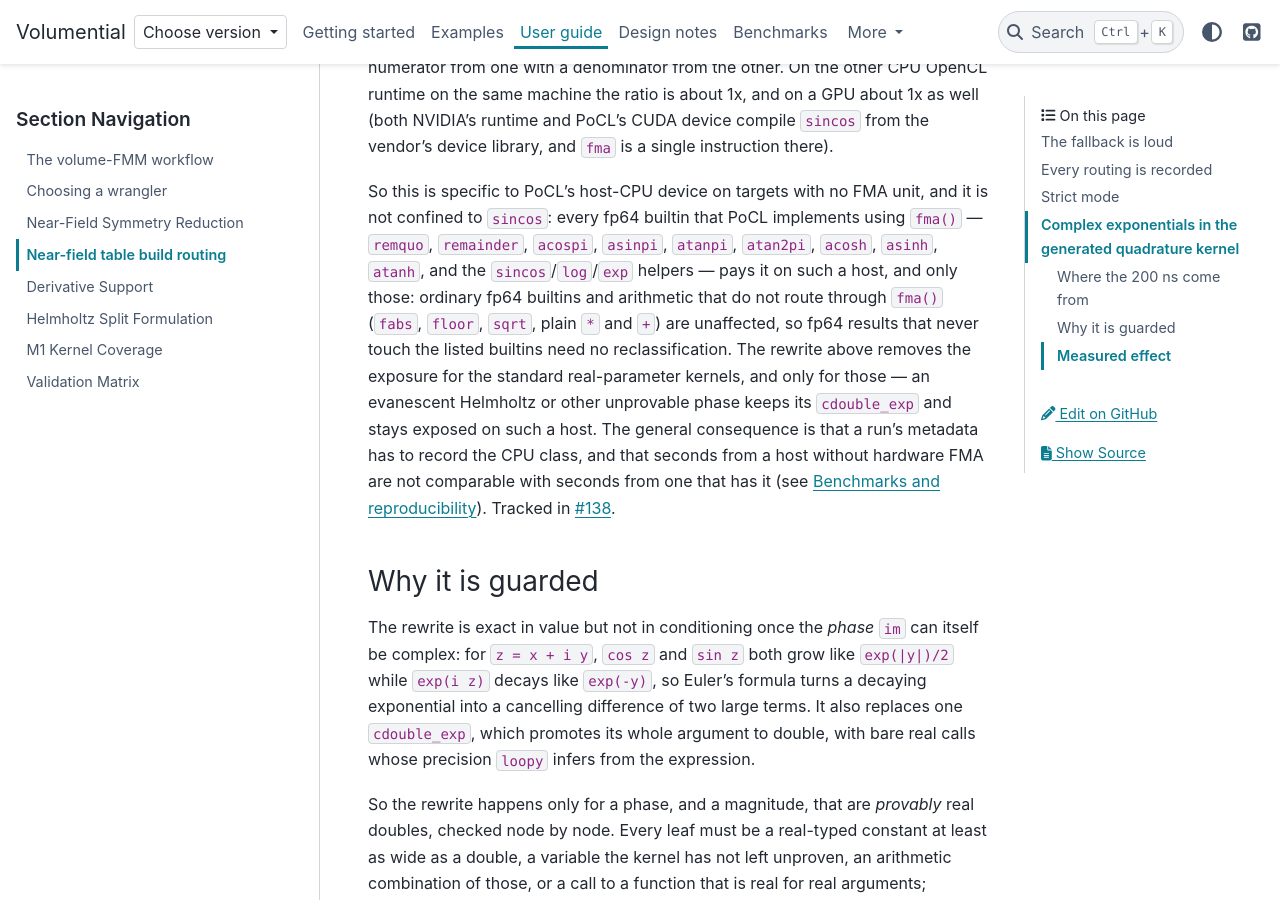
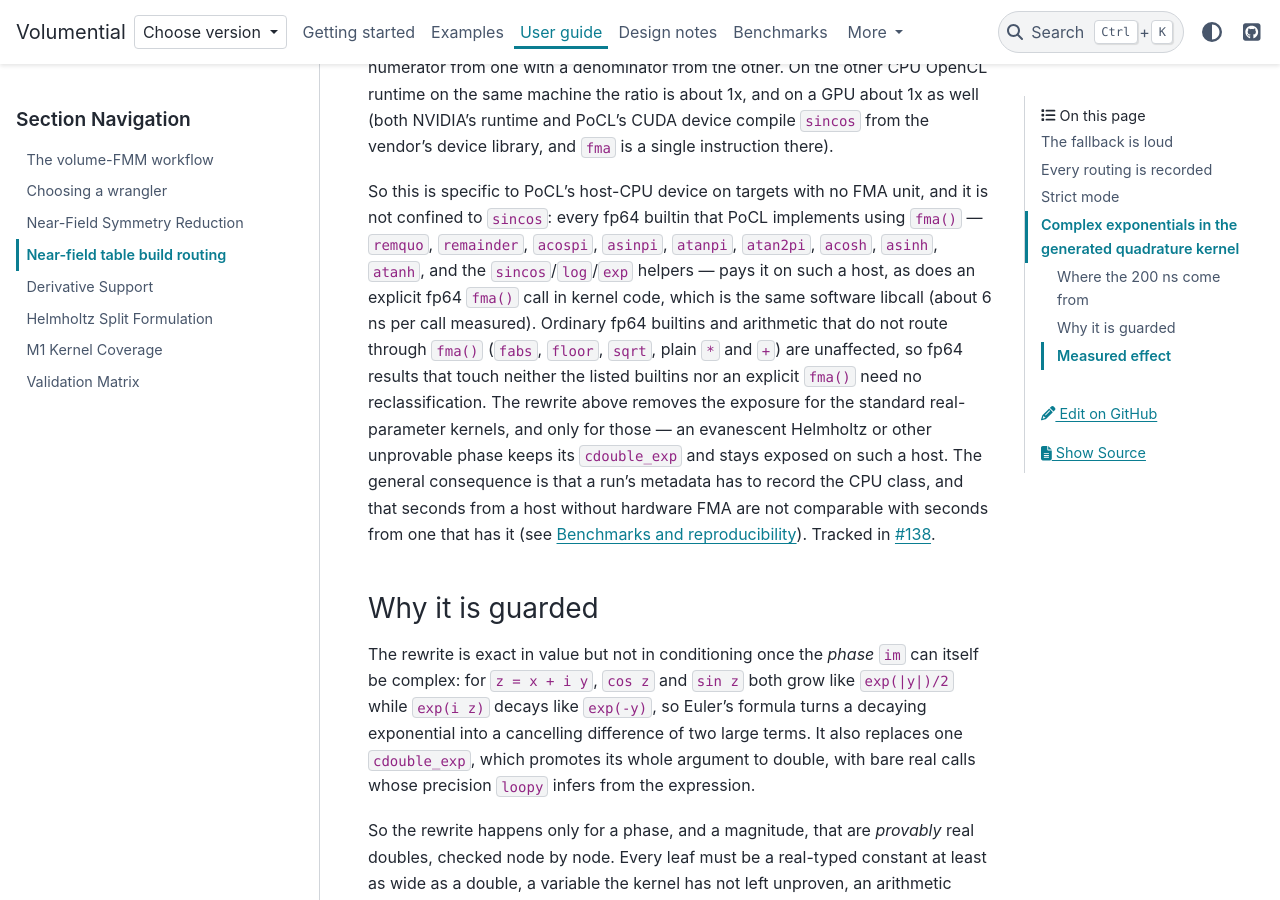
Before and after one commit to xywei/volumential, a Sphinx documentation site: the page built from doc/source/user-guide/table-build-routing.md, in a window 1280 px wide and 900 px high, scrolled down 3482 px. Built offline with Sphinx 7.4.7 and the PyData theme 0.15.4, drawn with Linux system fonts in a browser that asks for light colours.

Commit message:
docs: an explicit fp64 fma() call pays the same software libcall on a no-FMA host

```diff
--- a/doc/source/user-guide/table-build-routing.md
+++ b/doc/source/user-guide/table-build-routing.md
@@ -138,10 +138,11 @@ So this is specific to PoCL's host-CPU device on targets with no FMA unit, and
 it is not confined to `sincos`: every fp64 builtin that PoCL implements using
 `fma()` — `remquo`, `remainder`, `acospi`, `asinpi`, `atanpi`, `atan2pi`,
 `acosh`, `asinh`, `atanh`, and the `sincos`/`log`/`exp` helpers — pays it on
-such a host, and only those: ordinary fp64 builtins and arithmetic that do
-not route through `fma()` (`fabs`, `floor`, `sqrt`, plain `*` and `+`) are
-unaffected, so fp64 results that never touch the listed builtins need no
-reclassification. The rewrite above removes the exposure for the standard real-parameter
+such a host, as does an explicit fp64 `fma()` call in kernel code, which is
+the same software libcall (about 6 ns per call measured). Ordinary fp64
+builtins and arithmetic that do not route through `fma()` (`fabs`, `floor`,
+`sqrt`, plain `*` and `+`) are unaffected, so fp64 results that touch neither
+the listed builtins nor an explicit `fma()` need no reclassification. The rewrite above removes the exposure for the standard real-parameter
 kernels, and only for those — an evanescent Helmholtz or other unprovable
 phase keeps its `cdouble_exp` and stays exposed on such a host. The general
 consequence is that a run's metadata has to record the CPU class, and
```
